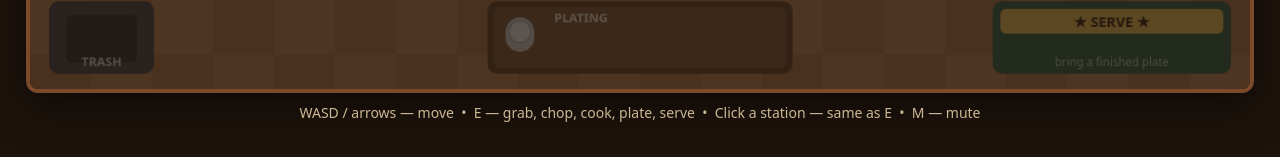
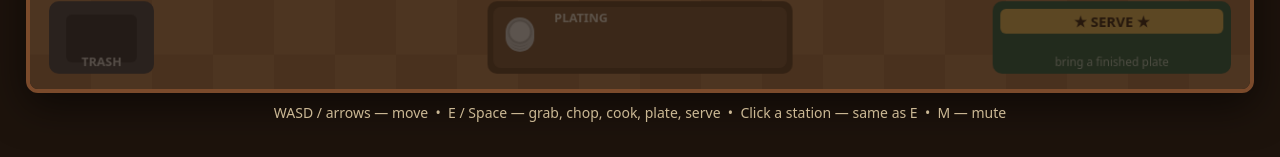
Before and after one commit to adzinsyariif/best-cooking-game, a plain HTML site: page game/index.html in a window 1280 px wide. Shown: the part 640-797 px from the top of the page. Drawn offline with Linux system fonts and the light colour scheme.

Commit message:
Ember & Thyme — Rush Hour Kitchen: timed order-fulfilment cooking game for best-cooking-game-20261125-0137

```diff
--- a/game/index.html
+++ b/game/index.html
@@ -11,7 +11,7 @@
   <main id="stage">
     <canvas id="game" width="1280" height="720" tabindex="0"
       aria-label="Ember and Thyme, a rush-hour cooking game. Move with WASD, interact with E."></canvas>
-    <p id="help">WASD / arrows — move &nbsp;•&nbsp; E — grab, chop, cook, plate, serve &nbsp;•&nbsp; Click a station — same as E &nbsp;•&nbsp; M — mute</p>
+    <p id="help">WASD / arrows — move &nbsp;•&nbsp; E / Space — grab, chop, cook, plate, serve &nbsp;•&nbsp; Click a station — same as E &nbsp;•&nbsp; M — mute</p>
   </main>
   <script type="module" src="js/game.js"></script>
 </body>
```
Also changed, not shown: screenshots/01-cover.jpg, screenshots/02-rush.jpg, screenshots/03-serve.jpg, screenshots/04-title.jpg, 1 other file.
